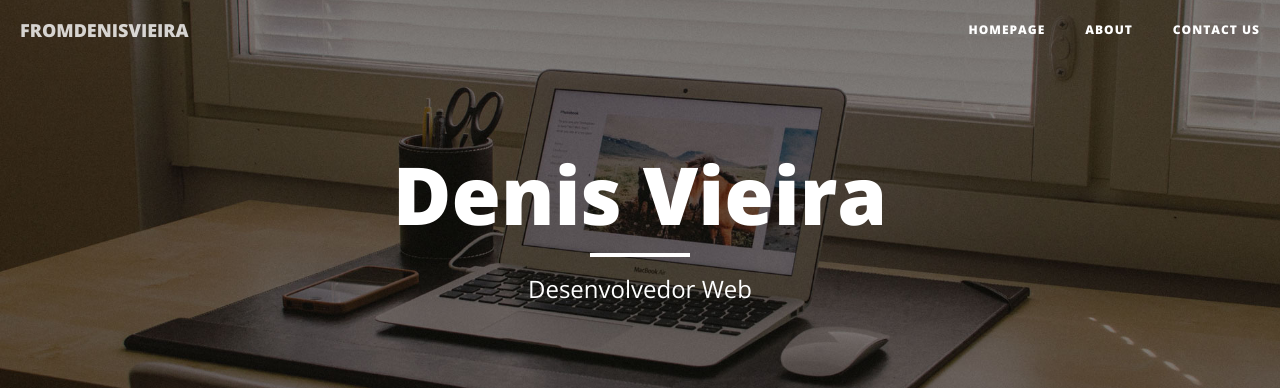
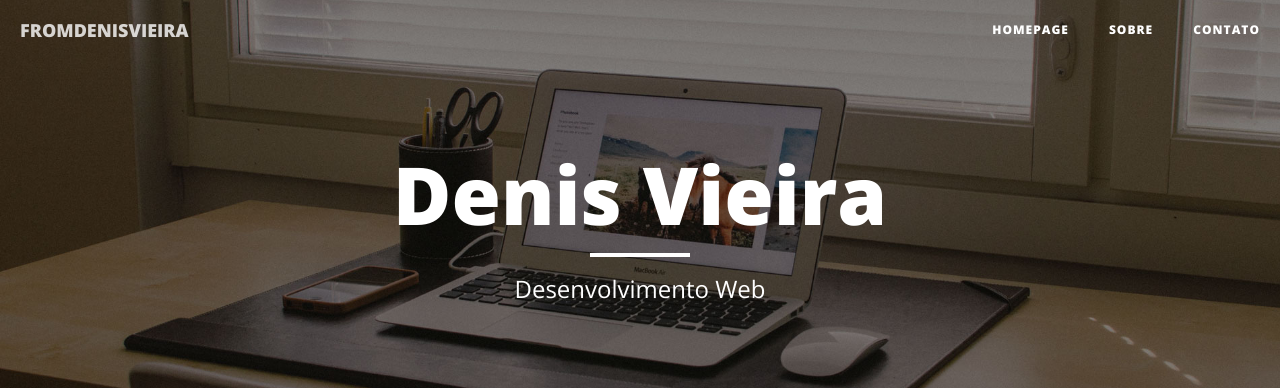
Before and after one commit to denisvieira05/fromdenisvieira.github.io-jekyll, a Jekyll site: the page built from index.html, in a window 1280 px wide. Shown: the top 388 px of the page. Built offline with Jekyll 4.4.1, drawn with Linux system fonts in a browser that asks for light colours; nearby versions of some CDN libraries; Markdown is read by kramdown in place of the engine named in the settings; the list of posts is cut into pages by our own code; comment, search, counter and statistics services are not loaded.

Commit message:
navigation and social

```diff
--- a/_includes/header.html
+++ b/_includes/header.html
@@ -34,14 +34,7 @@
         <script src="https://oss.maxcdn.com/libs/respond.js/1.4.2/respond.min.js"></script>
     <![endif]-->
 
-    <div id="fb-root"></div>
-    <script>(function(d, s, id) {
-      var js, fjs = d.getElementsByTagName(s)[0];
-      if (d.getElementById(id)) return;<div class="fb-share-button" data-href="https://developers.facebook.com/docs/plugins/" data-layout="icon_link"></div>
-      js = d.createElement(s); js.id = id;
-      js.src = "//connect.facebook.net/pt_BR/sdk.js#xfbml=1&version=v2.3";
-      fjs.parentNode.insertBefore(js, fjs);
-    }(document, 'script', 'facebook-jssdk'));</script>
+
 
     </head>
 
@@ -93,26 +86,38 @@
                             <a href="https://plus.google.com/+DenisVieiraGoogle" target="_blank">
                                 <span class="fa-stack fa-lg">
                                     <i class="fa fa-circle fa-stack-2x"></i>
-                                    <i class="fa fa-github fa-stack-1x fa-inverse"></i>
+                                    <i class="fa fa-plus fa-stack-1x fa-inverse"></i>
                                 </span>
                             </a>
                         </li>
                         <li>
-                            <a href="https://plus.google.com/+DenisVieiraGoogle" target="_blank">
+                            <a href="https://github.com/fromdenisvieira" target="_blank">
                                 <span class="fa-stack fa-lg">
                                     <i class="fa fa-circle fa-stack-2x"></i>
                                     <i class="fa fa-github fa-stack-1x fa-inverse"></i>
                                 </span>
                             </a>
                         </li>
+                     <aside class="sharing">
+                        <div class="g-plusone" data-annotation="inline" data-width="300"></div>
+                        <div id="fb-root"></div>
+                        <script>(function(d, s, id) {
+                          var js, fjs = d.getElementsByTagName(s)[0];
+                          if (d.getElementById(id)) return;<div class="fb-share-button" data-href="https://developers.facebook.com/docs/plugins/" data-layout="icon_link"></div>
+                          js = d.createElement(s); js.id = id;
+                          js.src = "//connect.facebook.net/pt_BR/sdk.js#xfbml=1&version=v2.3";
+                          fjs.parentNode.insertBefore(js, fjs);
+                        }(document, 'script', 'facebook-jssdk'));</script>
+                        <div class="fb-share-button" data-href="https://developers.facebook.com/docs/plugins/" data-layout="icon_link"></div>
+                    </aside>
+
                     </ul>
+
+
                 </div>
                 {% endif %}
 
-                <aside class="sharing">
-                <div class="g-plusone" data-annotation="inline" data-width="300"></div>
-                <div class="fb-share-button" data-href="https://developers.facebook.com/docs/plugins/" data-layout="icon_link"></div>
-                </aside>
+
             </div>
 
         </div>
--- a/contact.html
+++ b/contact.html
@@ -1,7 +1,7 @@
 ---
 layout: default
 title: "Contate-me "
-navigationName: "Contact us"
+navigationName: "Contato"
 description: "Fique a vontade pra entrar em contato comigo quando quiser."
 coverImg: "contact-bg.jpg"
 group: "navigation"
--- a/index.html
+++ b/index.html
@@ -1,8 +1,8 @@
 ---
 layout: default
 title: "Denis Vieira"
-navigationName: "Homepage"
-description: "Desenvolvedor Web"
+navigationName: "Home"
+description: "Desenvolvimento Web"
 coverImg: "home-bg.jpg"
 ---
 
```
Also changed, not shown: about.html (+3 -4 lines).
